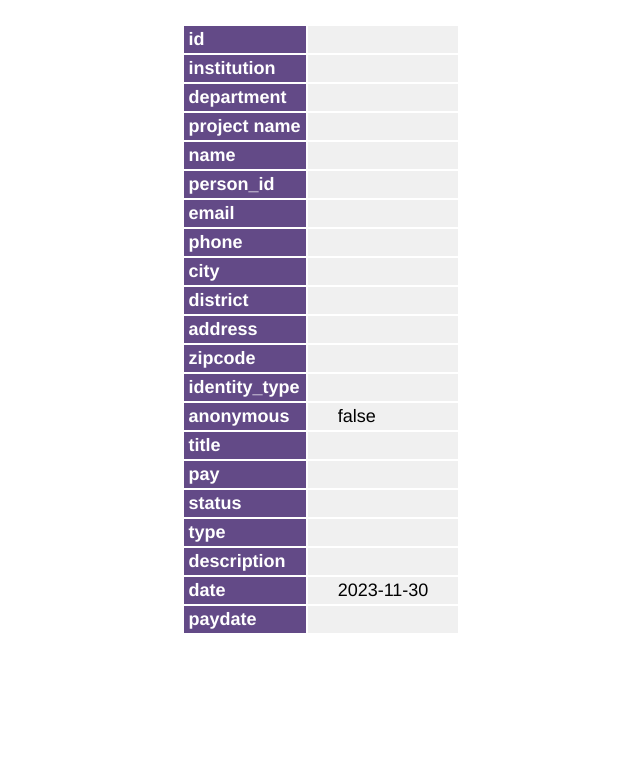
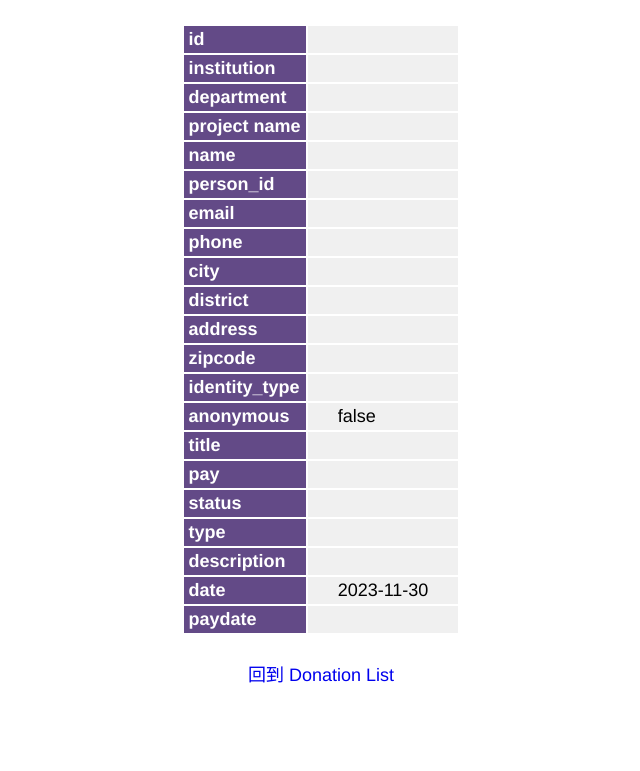
Before and after one commit to forward0606/CCU_donation, a Symfony app: template templates/donation/index.html.twig in a window 1280 px wide. Shown: the part 59-830 px from the top of the page, without its empty margins (319-959 px from the left). Run offline with Twig, Linux system fonts and the light colour scheme; the template is opened without the code that fills it, so the values that code supplies are empty; some libraries are stand-ins or nearby versions.

Commit message:
add return link

```diff
--- a/templates/donation/index.html.twig
+++ b/templates/donation/index.html.twig
@@ -94,6 +94,8 @@
             <th>paydate</th>
             <td>{{ donation.paydate is empty ? '' : donation.paydate|date('Y-m-d') }}</td>
         </tr>
+    </table>
+     <a href="{{ path('donation_all') }}">回到 Donation List</a>
+</div>
 
-</div>
 {% endblock %}
```
